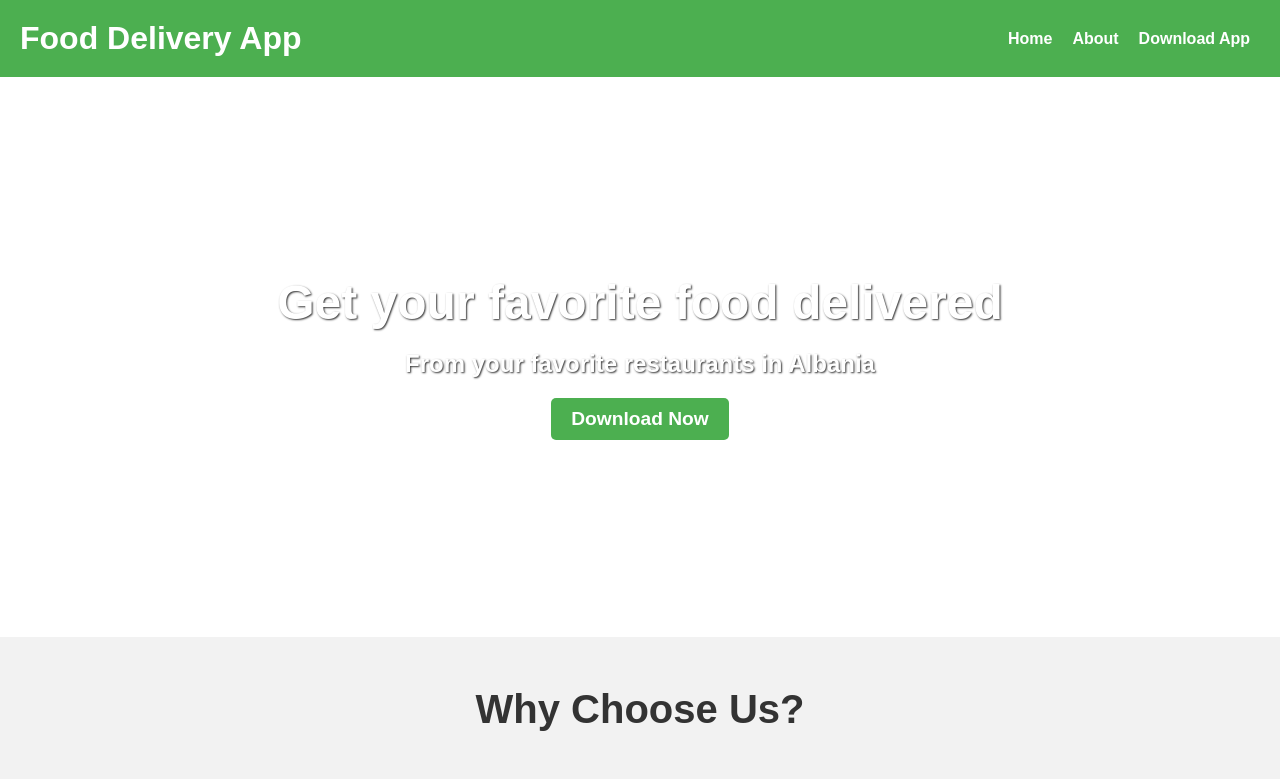
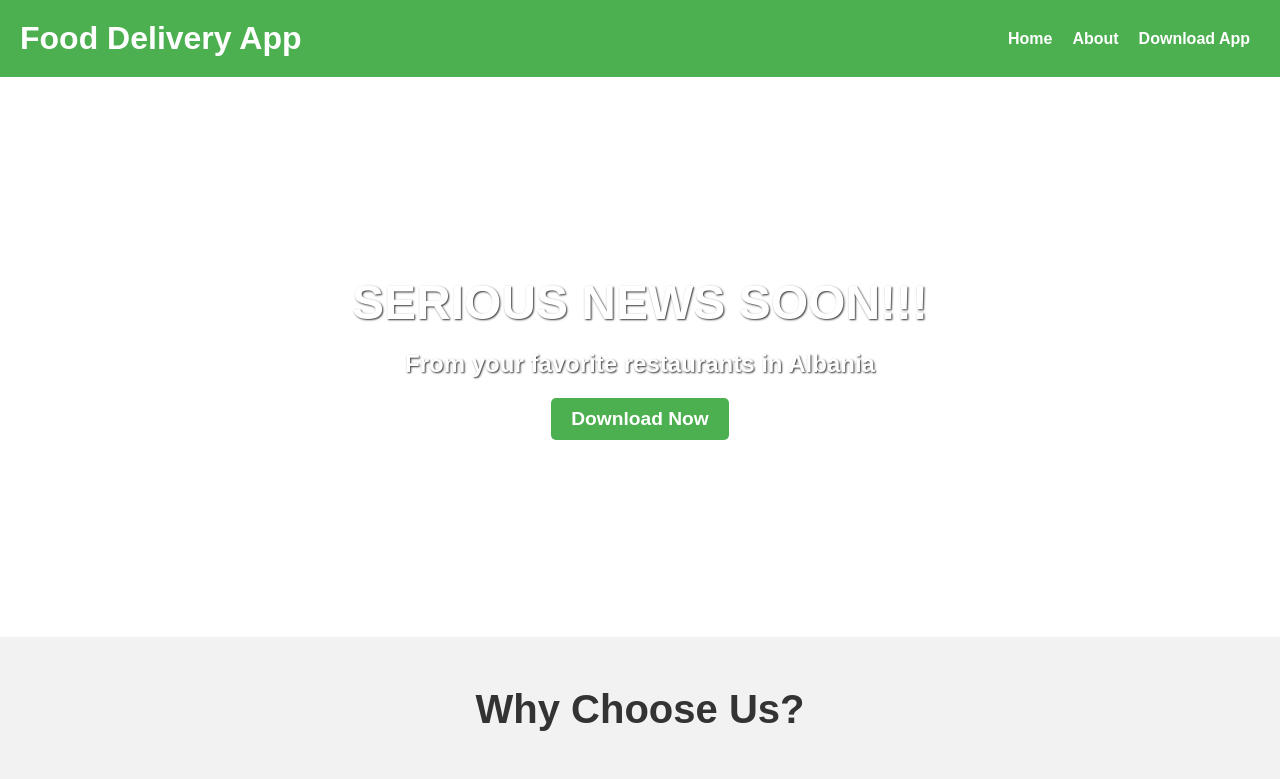
Before and after one commit to eb2001/eb2001.github.io, a plain HTML site: page index.html in a window 1280 px wide. Shown: the top 779 px of the page. Drawn offline with Linux system fonts and the light colour scheme.

Commit message:
Update index.html

```diff
--- a/index.html
+++ b/index.html
@@ -20,7 +20,7 @@
     </header>
 
     <main class="main">
-        <h1 class="main-heading">Get your favorite food delivered</h1>
+        <h1 class="main-heading">SERIOUS NEWS SOON!!!</h1>
         <p class="main-subheading">From your favorite restaurants in Albania</p>
         <a href="#" class="main-btn">Download Now</a>
     </main>
```
